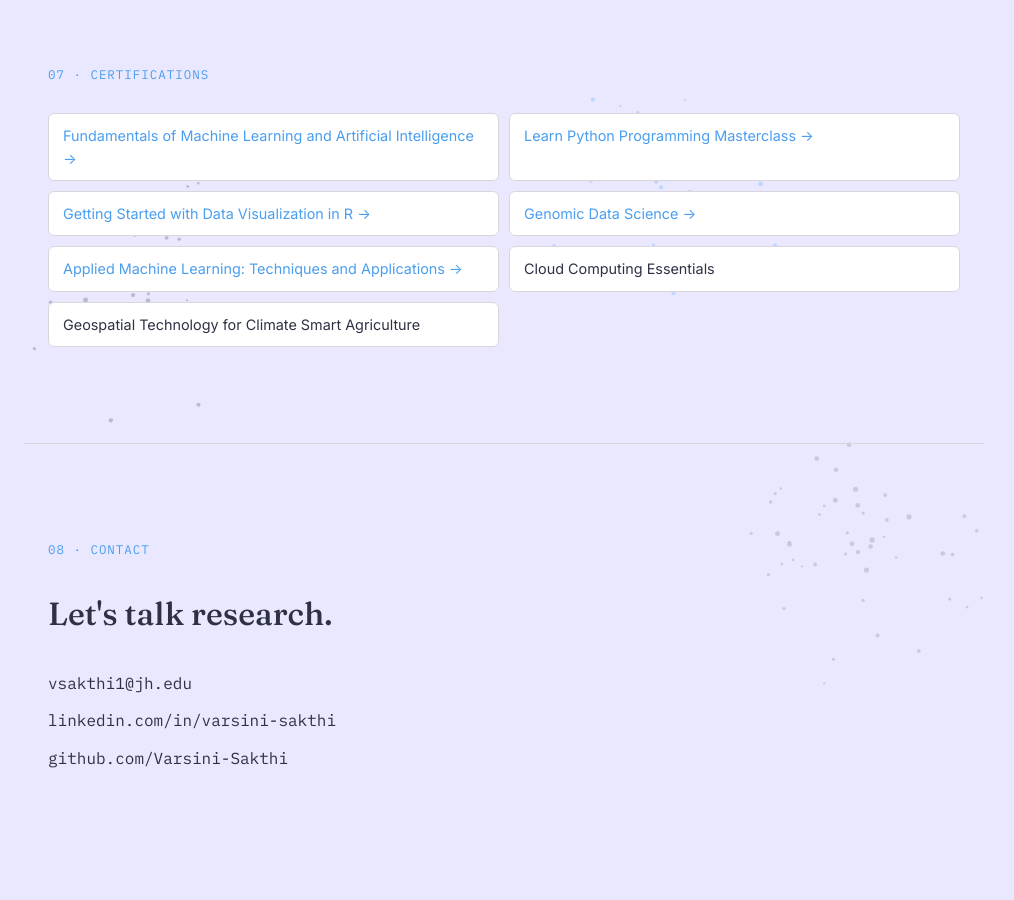
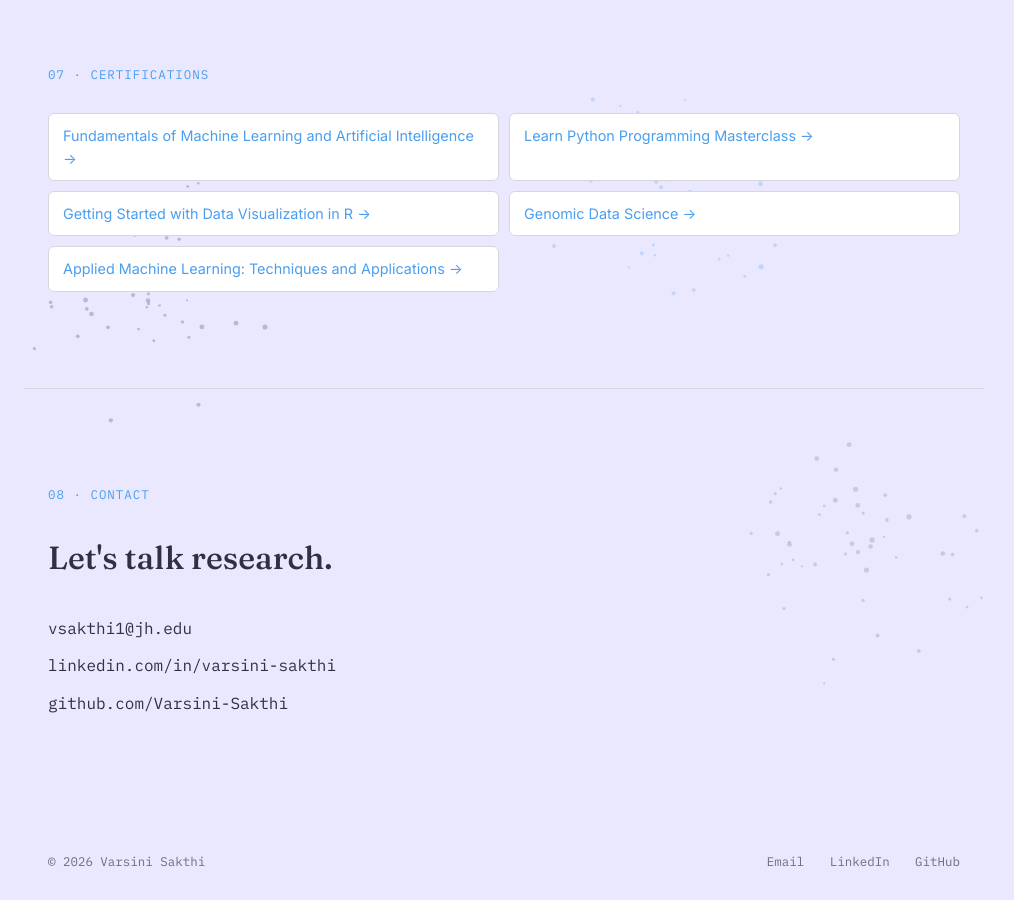
Before and after one commit to Varsini-Sakthi/Varsini-Sakthi.github.io, a Jekyll site: the page built from index.html, in a window 1280 px wide and 900 px high, scrolled down 8331 px. Shown: the whole window, without its empty margins (136-1150 px from the left). Built offline with Jekyll 4.4.1, drawn with Linux system fonts in a browser that asks for light colours.

Commit message:
Update portfolio

```diff
--- a/_data/certifications.yml
+++ b/_data/certifications.yml
@@ -8,7 +8,3 @@
   url: "https://coursera.org/share/b56022f0d0d5ca0de87beeef91386d26"
 - name: "Applied Machine Learning: Techniques and Applications"
   url: "https://www.coursera.org/account/accomplishments/verify/XGMHUU459Z5X"
-- name: "Cloud Computing Essentials"
-  url: ""
-- name: "Geospatial Technology for Climate Smart Agriculture"
-  url: ""
```
